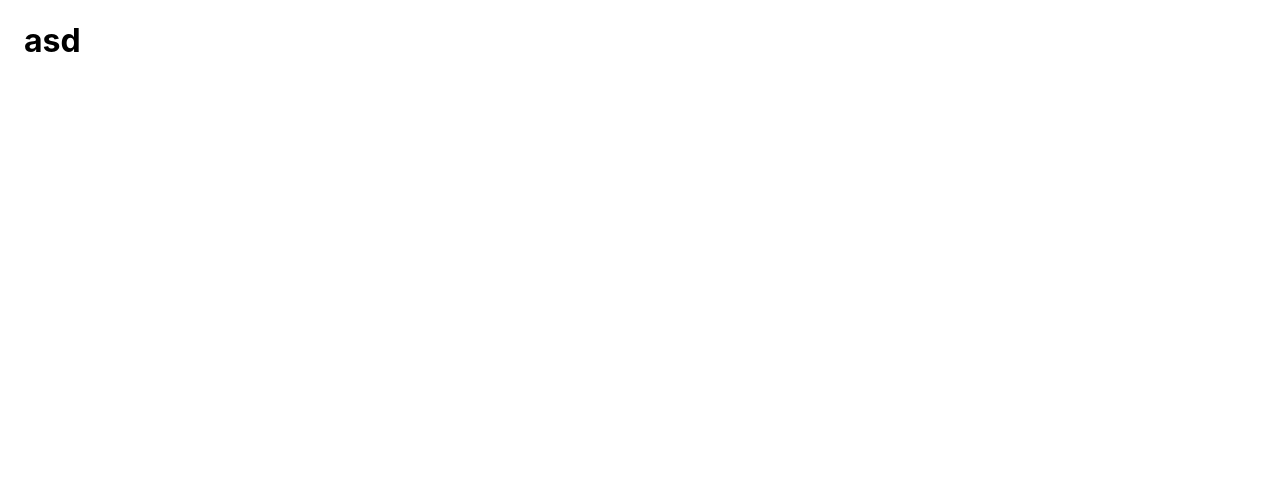
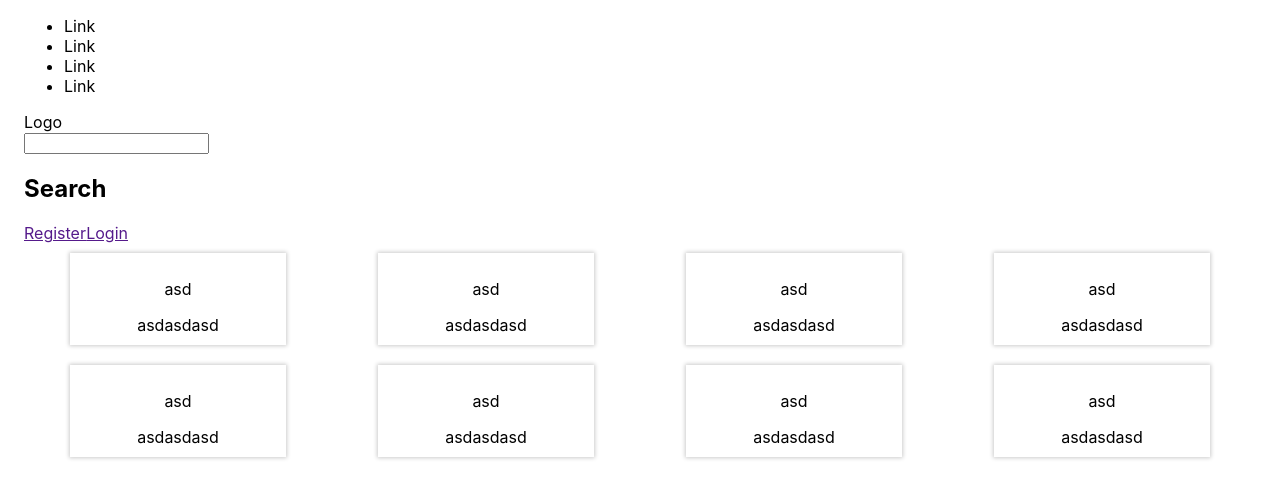
Before and after one commit to frost1335/ish-MERN, a React (Create React App) app in the folder client/: page / in a window 1280 px wide. Shown: the top 498 px of the page. Built offline with nearby package versions, Linux system fonts and the light colour scheme.

Commit message:
front started

```diff
--- a/client/src/components/Category/Category.js
+++ b/client/src/components/Category/Category.js
@@ -0,0 +1,37 @@
+import { Grid } from "@material-ui/core";
+import React, { useEffect, useState } from "react";
+import classes from "./Category.module.css";
+import CategoryItem from "./CategoryItem/CategoryItem";
+
+const Category = (props) => {
+  const [category, setCategory] = useState([]);
+
+  useEffect(() => {
+    setCategory([
+      { name: "asd", image: "asdasdasd" },
+      { name: "asd", image: "asdasdasd" },
+      { name: "asd", image: "asdasdasd" },
+      { name: "asd", image: "asdasdasd" },
+      { name: "asd", image: "asdasdasd" },
+      { name: "asd", image: "asdasdasd" },
+      { name: "asd", image: "asdasdasd" },
+      { name: "asd", image: "asdasdasd" },
+    ]);
+  }, []);
+
+  const categoryList = category.map((category, index) => {
+    return (
+      <Grid item={true} key={index} xs={12} sm={6} md={4} lg={3}>
+        <CategoryItem category={category} />
+      </Grid>
+    );
+  });
+
+  return (
+    <Grid container className={classes.Category}>
+      {categoryList}
+    </Grid>
+  );
+};
+
+export default Category;
--- a/client/src/components/Category/Category.module.css
+++ b/client/src/components/Category/Category.module.css
@@ -0,0 +1,3 @@
+.Category{
+
+}
--- /dev/null
+++ b/client/src/components/Category/CategoryItem/CategoryItem.js
@@ -0,0 +1,13 @@
+import React from "react";
+import classes from "./CategoryItem.module.css";
+
+const CategoryItem = (props) => {
+  return (
+    <div className={classes.CategoryItem}>
+      <p>{props.category.name}</p>
+      <span>{props.category.image}</span>
+    </div>
+  );
+};
+
+export default CategoryItem;
--- /dev/null
+++ b/client/src/components/Category/CategoryItem/CategoryItem.module.css
@@ -0,0 +1,7 @@
+.CategoryItem {
+  width: 70%;
+  text-align: center;
+  box-shadow: 0 0 4px 1px #ccc;
+  padding: 10px 0;
+  margin: 10px auto;
+}
--- /dev/null
+++ b/client/src/components/Menu/Menu.js
@@ -0,0 +1,17 @@
+import React from "react";
+import classes from "./Menu.module.css";
+
+const Menu = () => {
+  return (
+    <div className={classes.Menu}>
+      <ul>
+        <li>Link</li>
+        <li>Link</li>
+        <li>Link</li>
+        <li>Link</li>
+      </ul>
+    </div>
+  );
+};
+
+export default Menu;
--- /dev/null
+++ b/client/src/components/Menu/Menu.module.css
@@ -0,0 +1,3 @@
+.Menu{
+
+}
--- a/client/src/components/Navbar/Navbar.js
+++ b/client/src/components/Navbar/Navbar.js
@@ -0,0 +1,29 @@
+import React from "react";
+import classes from "./Navbar.module.css";
+import { Container, Grid } from "@material-ui/core";
+import Menu from "../Menu/Menu";
+import Search from "../Search/Search";
+
+const Navbar = () => {
+  return (
+    <Container>
+      <div className={classes.menuBox}>
+        <Menu />
+      </div>
+      <Grid item xs={3}>
+        <div className={classes.logoBox}>Logo</div>
+      </Grid>
+      <Grid item xs={6}>
+        <Search />
+      </Grid>
+      <Grid item xs={4}>
+        <div>
+          <a href={""}>Register</a>
+          <a href={""}>Login</a>
+        </div>
+      </Grid>
+    </Container>
+  );
+};
+
+export default Navbar;
--- /dev/null
+++ b/client/src/components/Navbar/Navbar.module.css
@@ -0,0 +1,7 @@
+.Navbar{
+
+}
+
+.menuBox{}
+
+.logoBox{}
--- /dev/null
+++ b/client/src/components/Search/Search.js
@@ -0,0 +1,12 @@
+import React from "react";
+
+const Search = () => {
+  return (
+    <div>
+      <input type="text" />
+      <h2>Search</h2>
+    </div>
+  );
+};
+
+export default Search;
--- /dev/null
+++ b/client/src/components/Search/Search.module.css
@@ -0,0 +1,3 @@
+.Search{
+
+}
--- a/client/src/pages/Home.js
+++ b/client/src/pages/Home.js
@@ -1,13 +1,16 @@
 import React from "react";
 import { Container, Grid } from "@material-ui/core";
+import Category from "../components/Category/Category";
+import Navbar from "../components/Navbar/Navbar";
 
 const Home = () => {
   return (
-    <Container>
-      <Grid item={true} xs={2}>
-        <h1>asd</h1>
-      </Grid>
-    </Container>
+    <>
+      <Navbar />
+      <Container>
+        <Category />
+      </Container>
+    </>
   );
 };
 
```
Also changed, not shown: 1 other file (tests, documents, lock files or other folders).
